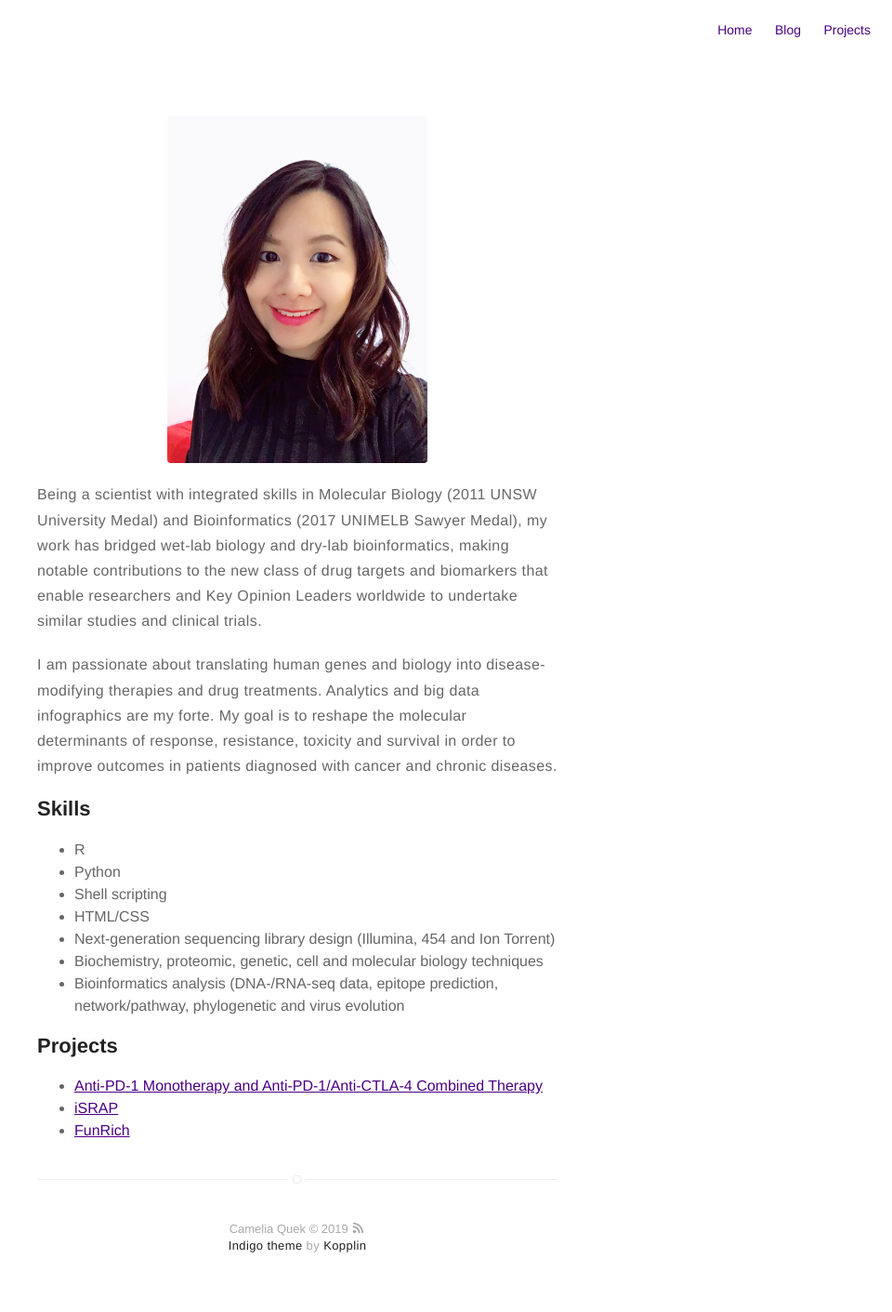
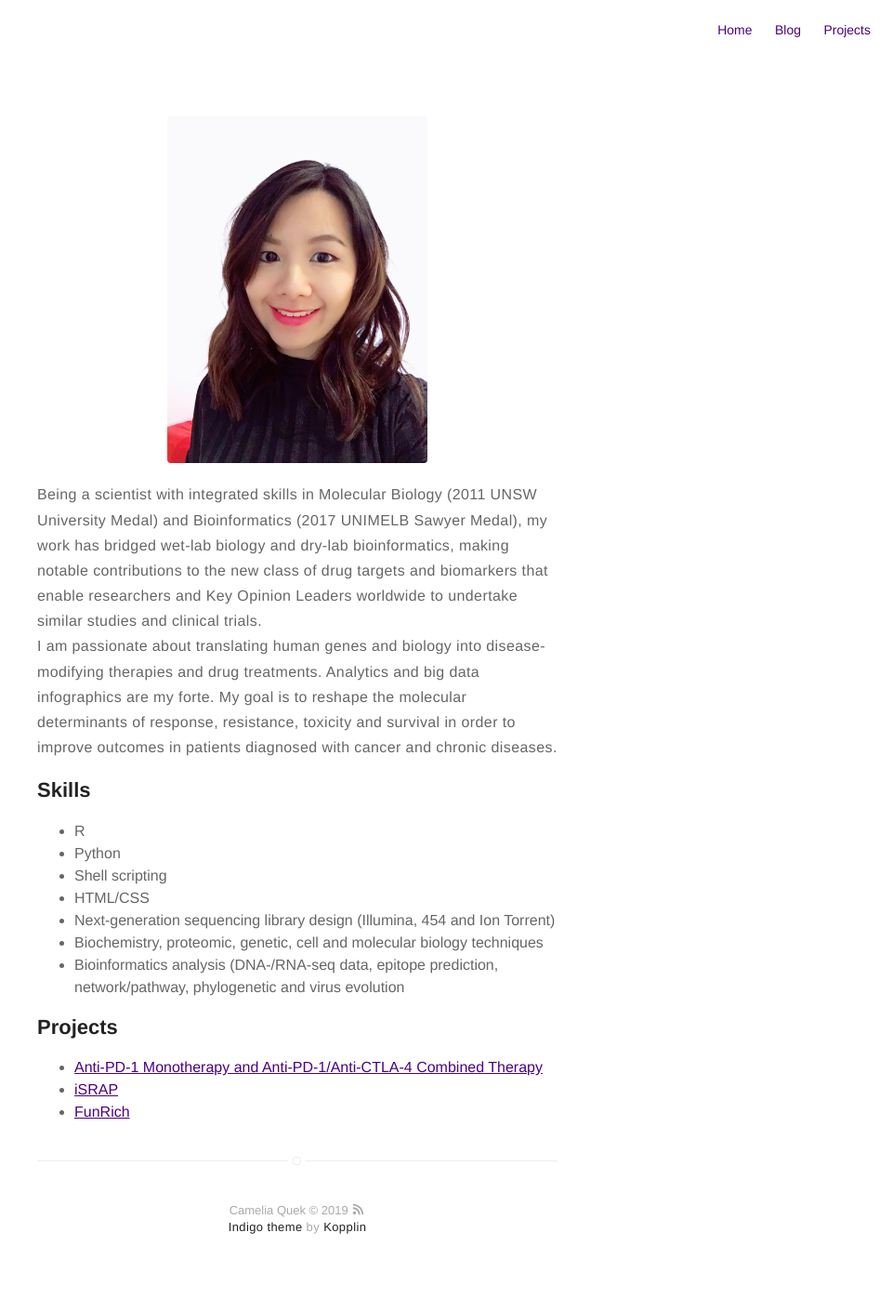
Before and after one commit to cameliaquek/cameliaquek.github.io, a Jekyll site: the page built from about.md, in a window 1280 px wide. Shown: the whole page at 93% size, without its empty margins (320-1280 px from the left). Built offline with Jekyll 4.4.1, drawn with Linux system fonts in a browser that asks for light colours.

Commit message:
Update about.md

```diff
--- a/about.md
+++ b/about.md
@@ -5,9 +5,9 @@ layout: page
 ![Profile Image]({{ site.url }}/{{ site.picture }})
 
 <p>Being a scientist with integrated skills in Molecular Biology (2011 UNSW University Medal) and Bioinformatics (2017 UNIMELB
-Sawyer Medal), my work has bridged wet-lab biology and dry-lab bioinformatics, making notable contributions to the new class of drug targets and biomarkers that enable researchers and Key Opinion Leaders worldwide to undertake similar studies and clinical trials.</p>
-
-<p>I am passionate about translating human genes and biology into disease-modifying therapies and drug treatments. Analytics and big data infographics are my forte. My goal is to reshape the molecular determinants of response, resistance, toxicity and survival in order to improve outcomes in patients diagnosed with cancer and chronic diseases.</p>
+Sawyer Medal), my work has bridged wet-lab biology and dry-lab bioinformatics, making notable contributions to the new class of drug targets and biomarkers that enable researchers and Key Opinion Leaders worldwide to undertake similar studies and clinical trials.
+<br>
+I am passionate about translating human genes and biology into disease-modifying therapies and drug treatments. Analytics and big data infographics are my forte. My goal is to reshape the molecular determinants of response, resistance, toxicity and survival in order to improve outcomes in patients diagnosed with cancer and chronic diseases.</p>
 
 <h2>Skills</h2>
 
```
